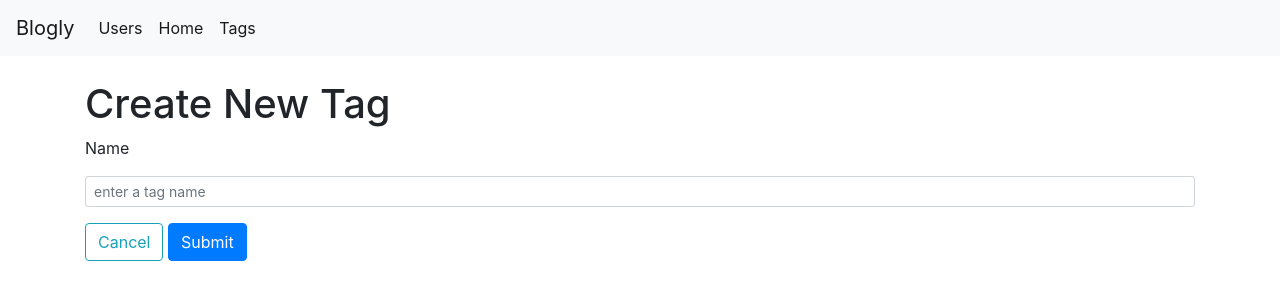
After one commit to sanspanic/23.3_SQL_Alchemy_pt2, a Flask app: page /tags/new in a window 1280 px wide. The commit adds this page. Shown: the top 300 px of the page. Run offline with Flask 2, Linux system fonts and the light colour scheme.

Commit message:
add tags

```diff
--- a/app.py
+++ b/app.py
@@ -1,6 +1,6 @@
 from flask import Flask, request, render_template, redirect, flash, session
 from flask_debugtoolbar import DebugToolbarExtension
-from models import db, connect_db, User, Post
+from models import db, connect_db, User, Post, Tag, PostTag
 
 app = Flask(__name__)
 
@@ -85,17 +85,21 @@ def delete_user(user_id):
 def show_form_to_add_new_post(user_id):
     """shows form by which user can add new post"""
     user = User.query.get_or_404(user_id)
+    tags = Tag.query.all()
 
-    return render_template('posts/new.html', user=user)
+    return render_template('posts/new.html', user=user, tags=tags)
 
 @app.route('/users/<int:user_id>/posts/new', methods=['POST'])
 def add_new_post(user_id):
     """adds new post to db and redirects to user detail page"""
     user = User.query.get_or_404(user_id)
+    tag_ids = [int(num) for num in request.form.getlist("tags")]
+    tags = Tag.query.filter(Tag.id.in_(tag_ids)).all()
 
     new_post = Post(title=request.form['title'],
                     content=request.form['content'],
-                    user=user)
+                    user=user,
+                    tags=tags)
 
     db.session.add(new_post)
     db.session.commit()
@@ -108,8 +112,9 @@ def add_new_post(user_id):
 def show_post(post_id):
     """shows individual post based on ID of post"""
     post = Post.query.get_or_404(post_id)
+    tags = post.tags
 
-    return render_template('posts/post.html', post=post)
+    return render_template('posts/post.html', post=post, tags=tags)
 
 @app.route('/posts/<int:post_id>/edit')
 def show_edit_post_form(post_id):
@@ -144,3 +149,70 @@ def delete_post(post_id):
     flash(f'Post "{post.title}" was successfully deleted')
 
     return redirect(f'/users/{post.user_id}')
+
+#TAGS routes
+
+@app.route('/tags')
+def show_tags():
+    """lists all tags, with links to the tag detail page"""
+    tags = Tag.query.all()
+
+    return render_template('tags/show_tags.html', tags=tags)
+
+@app.route('/tags/<int:tag_id>')
+def show_tag_details(tag_id):
+    """Show detail about a tag. Have links to edit form and to delete."""
+    tag = Tag.query.get_or_404(tag_id)
+    posts = tag.posts
+
+    return render_template('tags/tag_details.html', tag=tag, posts=posts)
+
+@app.route('/tags/new')
+def add_tag():
+    """show a form to add a new tag"""
+
+    return render_template('tags/add_tag.html')
+
+@app.route('/tags/new', methods=['POST'])
+def add_tag_to_db():
+    """Process add form, add tag, and redirect to tag list."""
+    new_tag = Tag(name=request.form['name'])
+
+    db.session.add(new_tag)
+    db.session.commit()
+
+    flash(f"Tag '{new_tag.name}' was successfully added")
+
+    return redirect('/tags')
+
+@app.route('/tags/<int:tag_id>/edit')
+def show_edit_tag_form(tag_id):
+    """Show edit form for a tag"""
+    tag = Tag.query.get_or_404(tag_id)
+    posts = Post.query.all()
+    return render_template('tags/edit_tag.html', tag=tag, posts=posts)
+
+@app.route('/tags/<int:tag_id>/edit', methods=['POST'])
+def edit_tag(tag_id):
+    """Process edit form, edit tag, and redirects to the tags list."""
+    tag = Tag.query.get_or_404(tag_id)
+    tag.name = request.form['name']
+
+    db.session.add(tag)
+    db.session.commit()
+
+    flash(f"Tag '{tag.name}' was successfully edited")
+
+    return redirect('/tags')
+
+@app.route('/tags/<int:tag_id>/delete', methods=["POST"])
+def delete_tag(tag_id):
+    """Delete a tag."""
+    tag = Tag.query.get_or_404(tag_id)
+
+    db.session.delete(tag)
+    db.session.commit()
+
+    flash(f"Tag '{tag.name}' deleted.")
+
+    return redirect("/tags")
--- a/templates/base.html
+++ b/templates/base.html
@@ -25,7 +25,7 @@
                 <a class="nav-link" href="#">Home <span class="sr-only">(current)</span></a>
               </li>
               <li class="nav-item active">
-                <a class="nav-link" href="#">Home <span class="sr-only">(current)</span></a>
+                <a class="nav-link" href="/tags">Tags <span class="sr-only">(current)</span></a>
               </li>
           </ul>
         </div>
--- /dev/null
+++ b/templates/tags/add_tag.html
@@ -0,0 +1,20 @@
+{% extends 'base.html' %}
+
+{% block title %}
+Add New Tag
+{% endblock %}
+
+{% block content %}
+
+<h1>Create New Tag</h1>
+
+<form action='/tags/new' method='POST'>
+  <div class="form-group">
+    <label for="name">Name</label>
+    <input id='name' name='name' type="text" class="form-control form-control-sm mt-2" placeholder='enter a tag name'>
+  </div>
+    <a href="/tags" class="btn btn-outline-info">Cancel</a>
+  <button type="submit" class="btn btn-primary">Submit</button>
+</form>
+
+{% endblock %}
```
Also changed, not shown: models.py (+36 -0 lines), seed.py (+65 -3 lines), templates/posts/new.html (+11 -0 lines), templates/posts/post.html (+14 -1 lines), templates/tags/edit_tag.html (added, +20 -0 lines), templates/tags/show_tags.html (added, +34 -0 lines), templates/tags/tag_details.html (added, +27 -0 lines), 1 other file.
